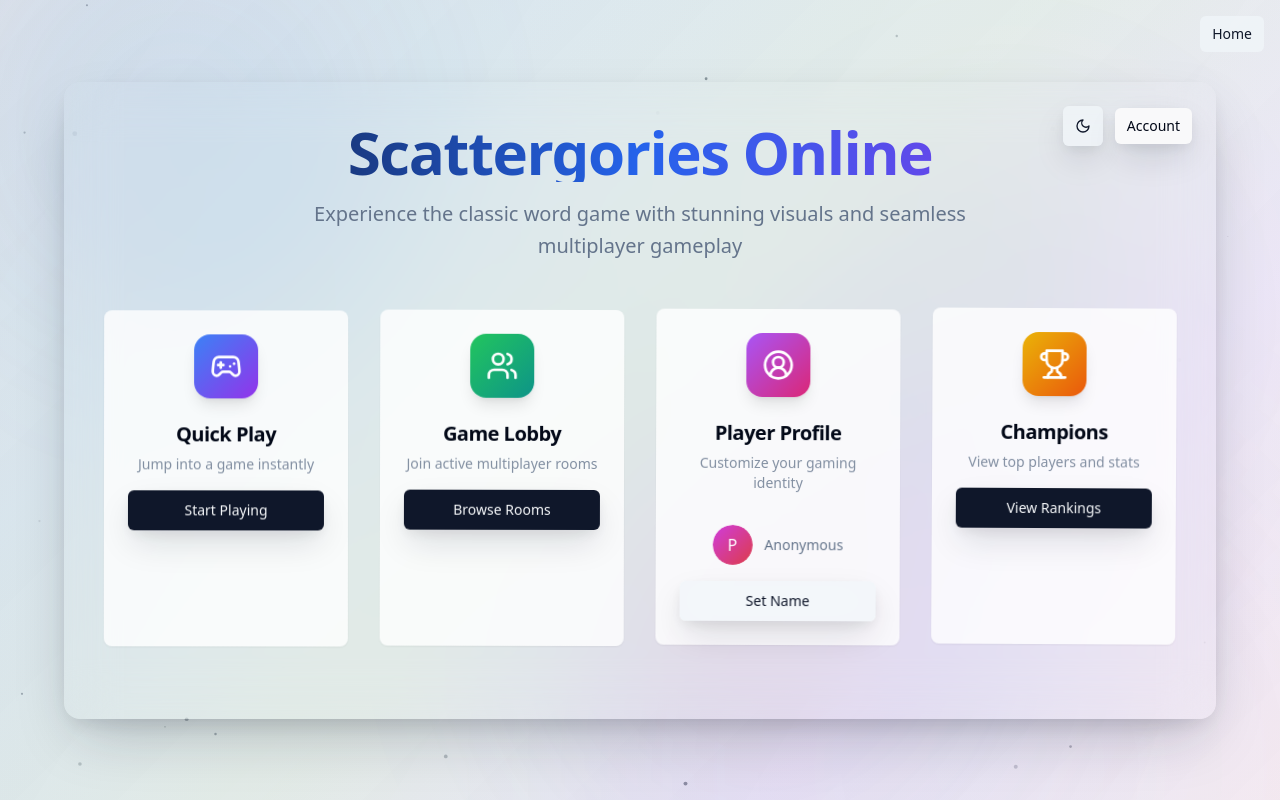
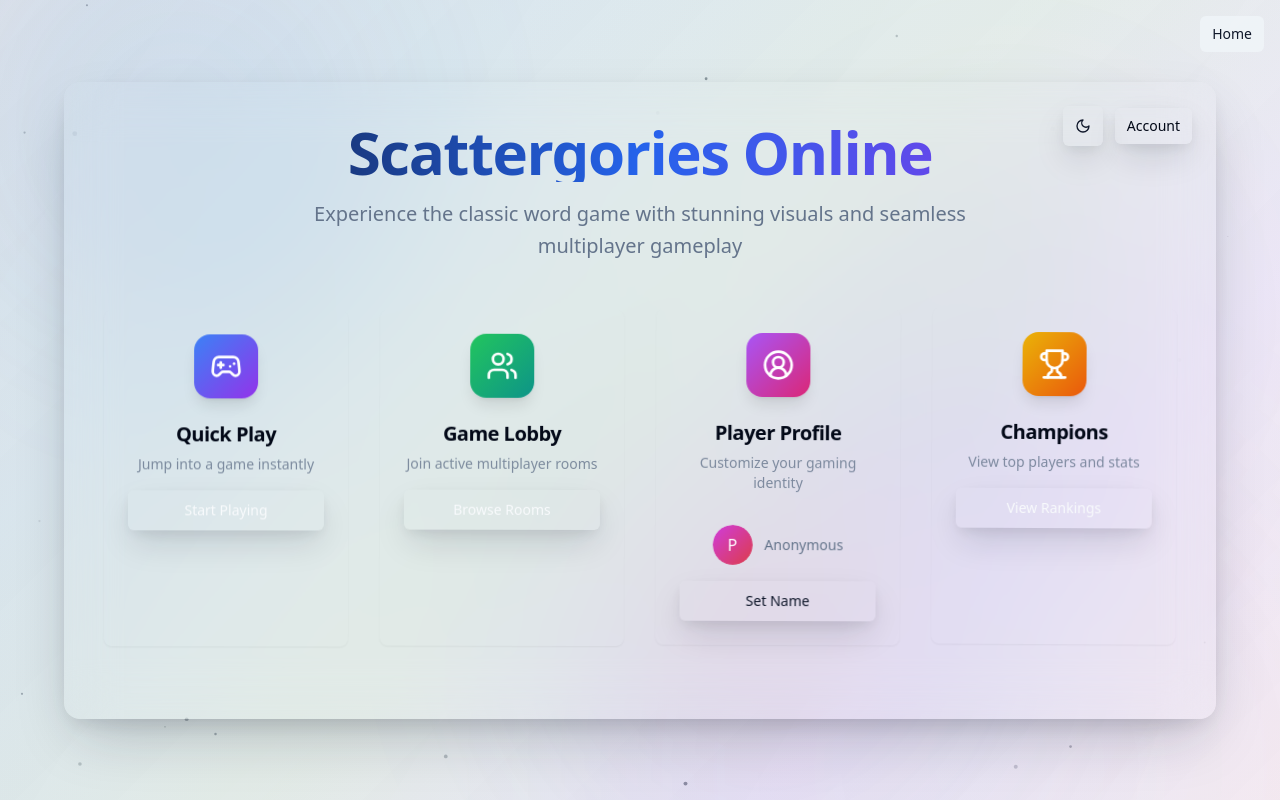
Before and after one commit to Splash103/scatter-play-party, a React (Vite) app: page / in a window 1280 px wide. Built offline with nearby package versions, Linux system fonts and the light colour scheme.

Commit message:
Remove white background from game container

```diff
--- a/src/index.css
+++ b/src/index.css
@@ -142,25 +142,25 @@ All colors MUST be HSL.
   }
 
   .glass-card {
-    background: transparent;
+    background: transparent !important;
     backdrop-filter: blur(20px);
     -webkit-backdrop-filter: blur(20px);
-    border: 1px solid hsl(var(--border) / 0.2);
+    border: 1px solid hsl(var(--border) / 0.1);
     box-shadow: var(--shadow-card);
     transition: var(--transition-card);
   }
 
   .glass-card:hover {
-    background: hsl(var(--background) / 0.05);
+    background: transparent !important;
     box-shadow: var(--shadow-card-hover);
     transform: translateY(-2px);
   }
 
   .glass-panel {
-    background: transparent;
+    background: transparent !important;
     backdrop-filter: blur(25px);
     -webkit-backdrop-filter: blur(25px);
-    border: 1px solid hsl(var(--border) / 0.2);
+    border: 1px solid hsl(var(--border) / 0.1);
     box-shadow: var(--shadow-elegant);
   }
 
```
